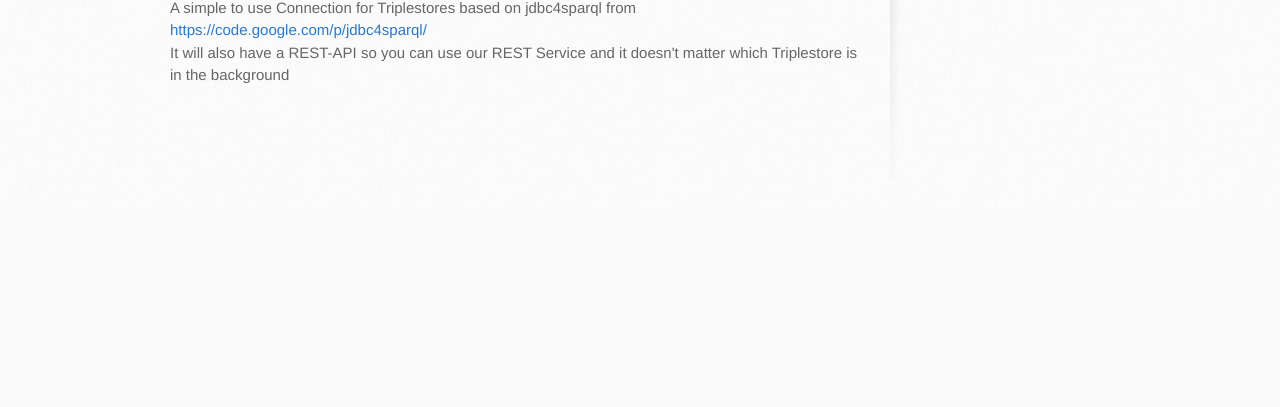
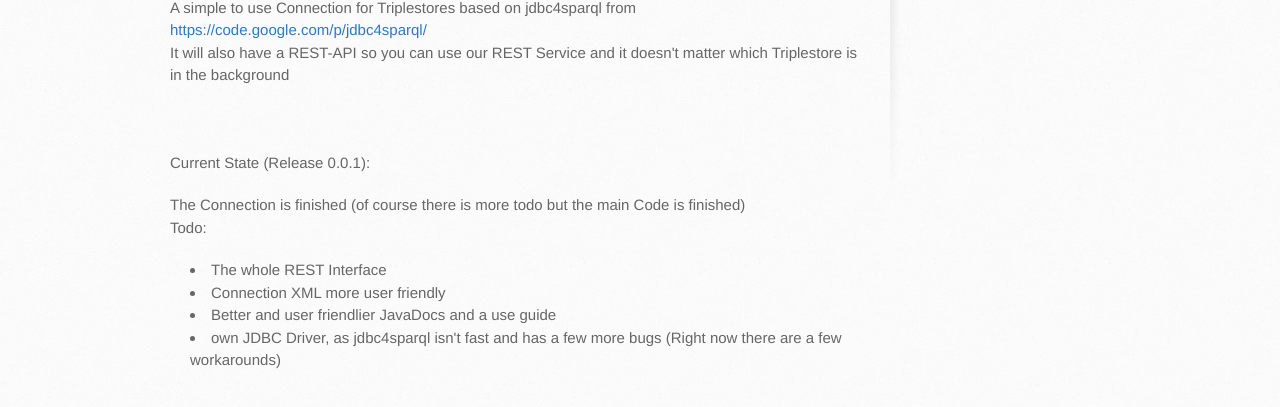
Before and after one commit to JJ-Author/wookieConnection, a plain HTML site: page index.html in a window 1280 px wide. Shown: the part 589-996 px from the top of the page. Before the commit the page ends 800 px from the top, so only its background shows below. Drawn offline with Linux system fonts and the light colour scheme.

Commit message:
Update index.html

```diff
--- a/index.html
+++ b/index.html
@@ -34,6 +34,16 @@
 
 <p>A simple to use Connection for Triplestores based on jdbc4sparql from <a href="https://code.google.com/p/jdbc4sparql/">https://code.google.com/p/jdbc4sparql/</a><br>
 It will also have a REST-API so you can use our REST Service and it doesn't matter which Triplestore is in the background</p>
+<br/><br/><p>Current State (Release 0.0.1):</p>
+<span>The Connection is finished (of course there is more todo but the main Code is finished)</span>
+<p>Todo:</p>
+<ul>
+  <li>The whole REST Interface</li>
+  <li>Connection XML more user friendly</li>
+  <li>Better and user friendlier JavaDocs and a use guide</li>
+  <li>own JDBC Driver, as jdbc4sparql isn't fast and has a few more bugs (Right now there are a few workarounds)</li>
+</ul>
+
         </section>
 
         <aside id="sidebar">
```
